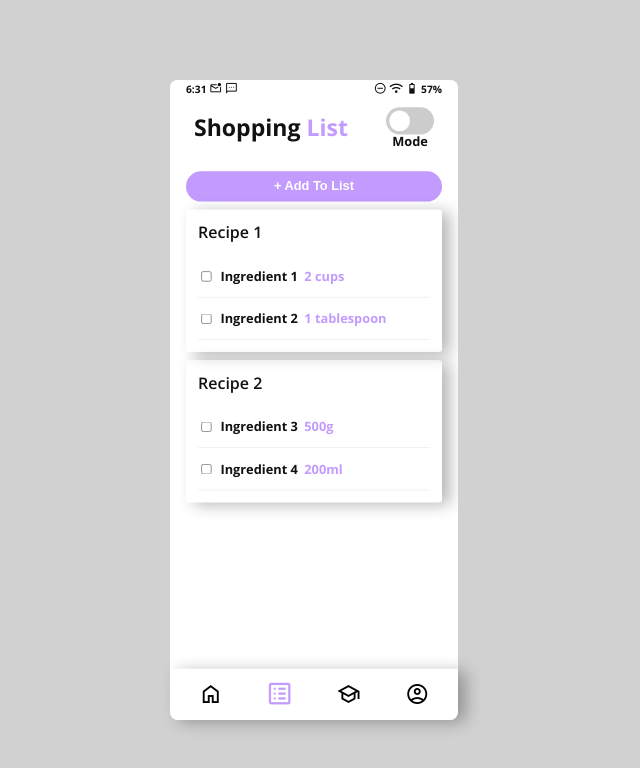
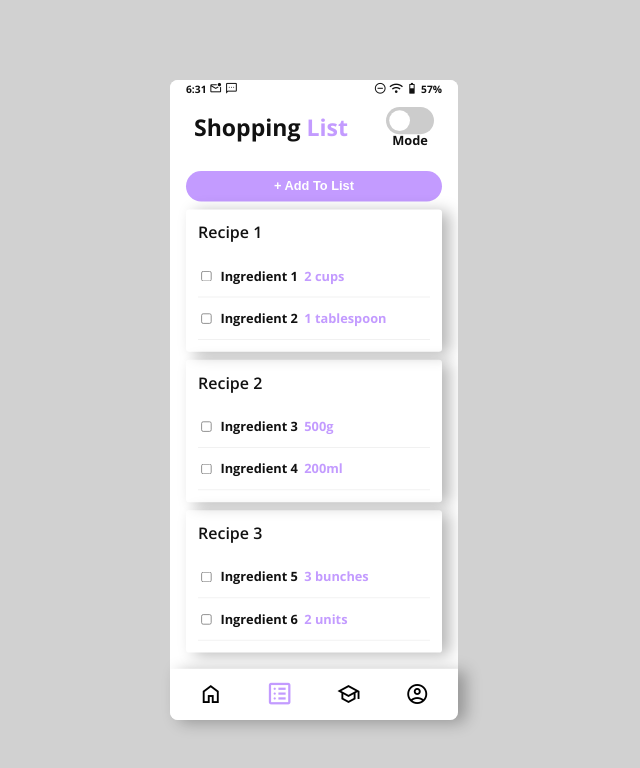
Before and after one commit to Hahkobeh/cooking-instructor, a React (Vite) app: page /shopping-list in a window 1280 px wide. Shown: the top 768 px of the page, without its empty margins (326-966 px from the left). Built offline with nearby package versions, Linux system fonts and the light colour scheme.

Commit message:
Added some shopping list data

```diff
--- a/src/pages/shopping-list/ShoppingList.jsx
+++ b/src/pages/shopping-list/ShoppingList.jsx
@@ -24,7 +24,14 @@ const ShoppingList = () => {
 					{ name: 'Ingredient 4', quantity: '200ml' },
 				],
 			},
-			// Can add more recipes here
+			{
+				id: 3,
+				name: 'Recipe 3',
+				ingredients: [
+					{ name: 'Ingredient 5', quantity: '3 bunches' },
+					{ name: 'Ingredient 6', quantity: '2 units' },
+				],
+			},
 		];
 
 		setRecipes(initialRecipes);
```
